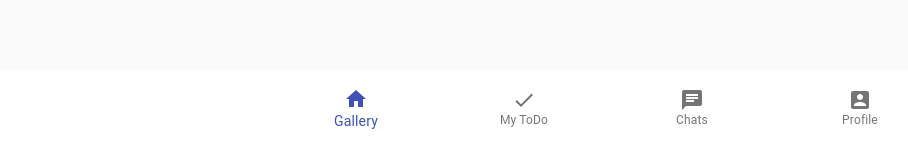
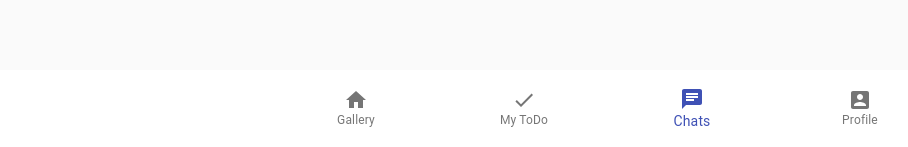
Before and after one commit to Enji-shaking/Virtual-Mate, a React (Create React App) app in the folder front-end/: page /Chats in a window 1280 px wide. Shown: the part 650-797 px from the top of the page, without its empty margins (32-940 px from the left). Built offline with nearby package versions, Linux system fonts and the light colour scheme.

Commit message:
TabBar bug fix

```diff
--- a/front-end/src/App.js
+++ b/front-end/src/App.js
@@ -4,6 +4,7 @@ import ToDoListTab from './ToDoListTab';
 import ChatsTab from './ChatsTab';
 import GalleryTab from './GalleryTab'
 import { Switch, Route } from 'react-router-dom';
+import TabBar from './TabBar';
 
 export default function App (props){
   return (
--- a/front-end/src/FixedContainer.js
+++ b/front-end/src/FixedContainer.js
@@ -7,9 +7,9 @@ import TabBar from './TabBar'
 class FixedContainer extends React.Component {
     render(){
     return(
-    <React.Fragment style={{overflow: 'hidden'}}>
-      <CssBaseline style={{padding: '0'}}/>
-      <Container fixed style={{padding: '0', overflow: 'hidden'}}>
+    <React.Fragment >
+      <CssBaseline/>
+      <Container fixed style={{padding: '0'}}>
         <Typography component="div" style={{width: '100%', marginBottom: '10vh', padding: '5vw', }}>
           {this.props.children}
         </Typography>
--- a/front-end/src/TabBar.js
+++ b/front-end/src/TabBar.js
@@ -13,16 +13,20 @@ const useStyles = makeStyles({
 
 export default function TabBar() {
   const classes = useStyles();
-  const [value, setValue] = React.useState(0);
+
+ const path=window.location.pathname;
+ let position=0;
+  if(path==='/Chats')  position=2;
+  if(path==='/ToDoList') position=1;
+  if(path==='/Gallery') position=0;
+  if(path==='/Profile') position=3;
+const [value, setValue] = React.useState(position);
 
   return (
     <BottomNavigation
       value={value}
-      onChange={(event, newValue) => {
-        setValue(newValue);
-      }}
       showLabels
-      className={classes.root}
+      root={value}
       style={{position: 'fixed', bottom: '0', width: '100%', height:'10vh'}}
     >
       <BottomNavigationAction label="Gallery" icon={<Home />} component={Link} to='/' />
```
